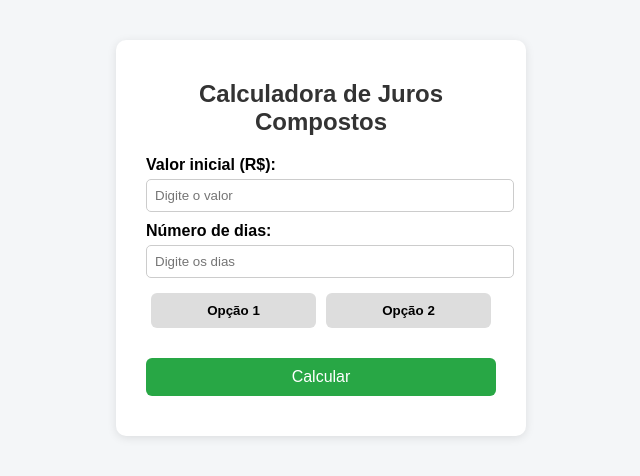
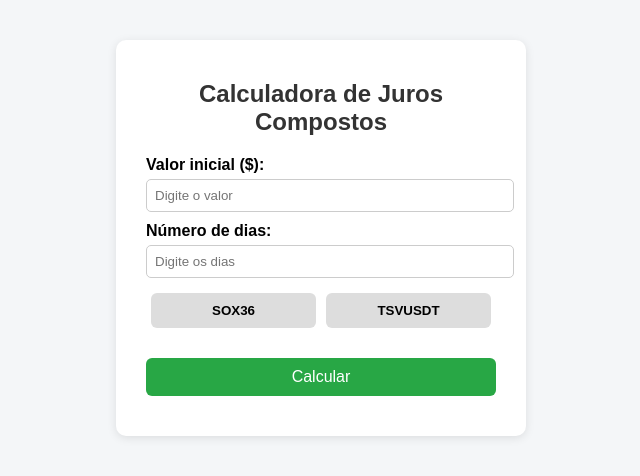
Before and after one commit to hswoboda/profit_calc, a plain HTML site: page index.html in a window 1280 px wide. Shown: the full height of the page, 319-959 px from the left. Drawn offline with Linux system fonts and the light colour scheme.

Commit message:
Update index.html

```diff
--- a/index.html
+++ b/index.html
@@ -97,15 +97,15 @@
   <div class="container">
     <h2>Calculadora de Juros Compostos</h2>
 
-    <label for="valor">Valor inicial (R$):</label>
+    <label for="valor">Valor inicial ($):</label>
     <input type="number" id="valor" placeholder="Digite o valor">
 
     <label for="dias">Número de dias:</label>
     <input type="number" id="dias" placeholder="Digite os dias">
 
     <div class="options">
-      <button id="opt1" class="option">Opção 1</button>
-      <button id="opt2" class="option">Opção 2</button>
+      <button id="opt1" class="option">SOX36</button>
+      <button id="opt2" class="option">TSVUSDT</button>
     </div>
 
     <button class="calc-btn" onclick="calcular()">Calcular</button>
```
